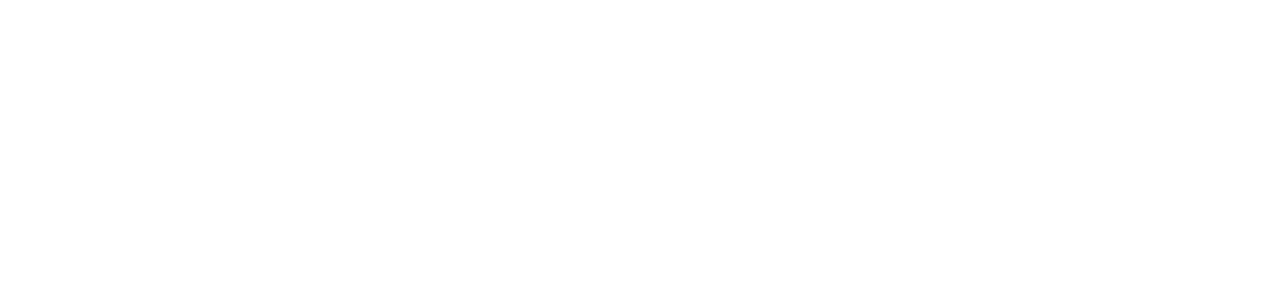
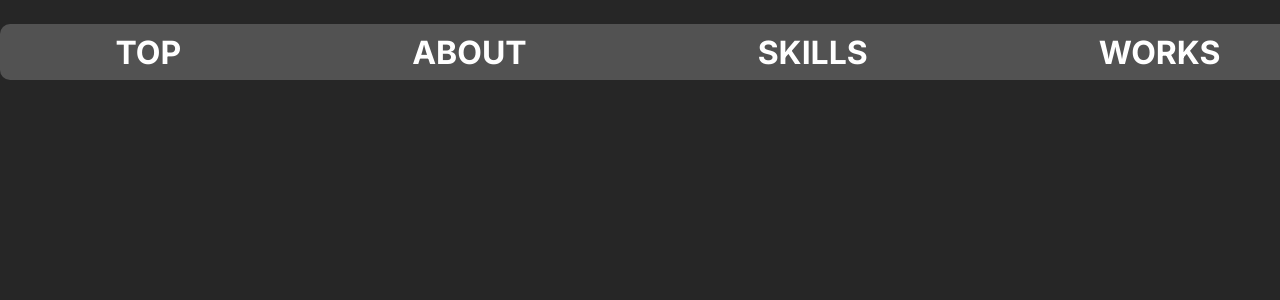
Before and after one commit to RikutoOgaki/portfolioV3, a Next.js app: page / in a window 1280 px wide. Shown: the top 300 px of the page. Built offline with nearby package versions, Linux system fonts and the light colour scheme.

Commit message:
header完成

```diff
--- /dev/null
+++ b/src/Components/Header.tsx
@@ -0,0 +1,31 @@
+'use client'
+
+import { useState, useEffect } from 'react'
+import style from '@/styles/Components/header.module.scss'
+
+// 型宣言
+type headerData = Array<string>
+
+export function Header() {
+
+    const [headerTags, setHeaderTags] = useState<headerData>([
+        'TOP',
+        'ABOUT',
+        'SKILLS',
+        'WORKS'
+    ])
+
+    return (
+        <>
+            <header className={style.headerWrap}>
+                <nav className={style.navigationBox}>
+                    <ul className={style.navigationSubBox}>
+                        {headerTags.map((v, idx) =>
+                            <li key={idx} className={style.navigationItem}>{v}</li>
+                        )}
+                    </ul>
+                </nav>
+            </header>
+        </>
+    )
+}
--- a/src/app/globals.css
+++ b/src/app/globals.css
@@ -3,3 +3,7 @@
   padding: 0;
   font-size: 16px;
 }
+
+body{
+  background-color: #262626;
+}
--- a/src/app/page.tsx
+++ b/src/app/page.tsx
@@ -1,8 +1,14 @@
+'use client'
+
 import Image from "next/image";
-import styles from "./page.module.scss";
+import style from "./page.module.scss";
+
+import { Header } from '@/Components/Header'
 
 export default function Home() {
   return (
-    <></>
+    <>
+      <Header />
+    </>
   );
 }
--- /dev/null
+++ b/src/styles/Components/header.module.scss
@@ -0,0 +1,31 @@
+.headerWrap {
+    width: 83.5rem;
+    height: 3.5rem;
+    background-color: #525252;
+    position: fixed;
+    top: 1.5rem;
+    left: 0;
+    right: 0;
+    margin: 0 auto;
+    border-radius: 10px;
+
+    .navigationBox {
+        width: 100%;
+        height: 100%;
+
+        .navigationSubBox {
+            width: 100%;
+            height: 100%;
+            display: flex;
+            justify-content: space-around;
+            align-items: center;
+            list-style: none;
+
+            .navigationItem {
+                font-size: 2rem;
+                font-weight: bold;
+                color: #ffffff;
+            }
+        }
+    }
+}
```
